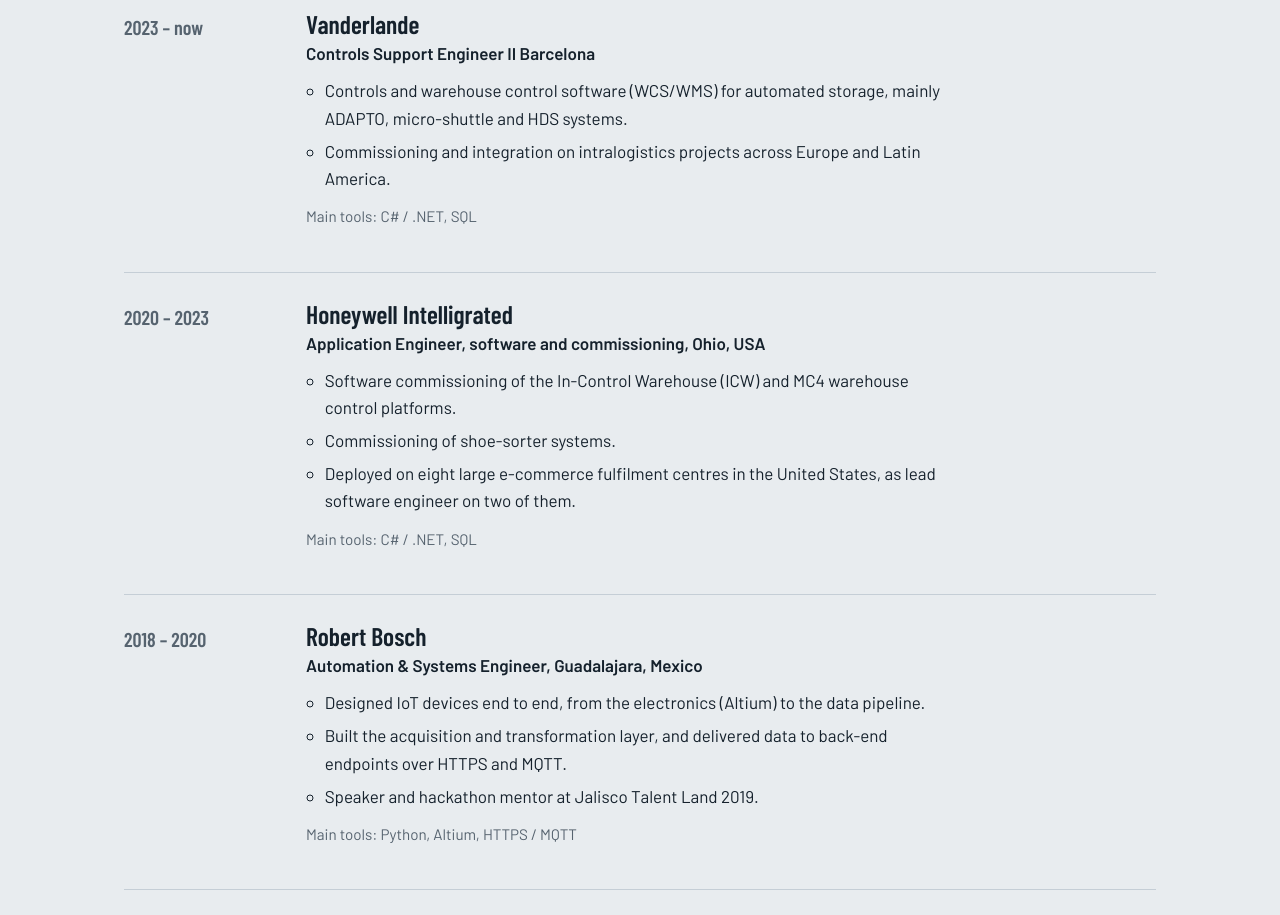
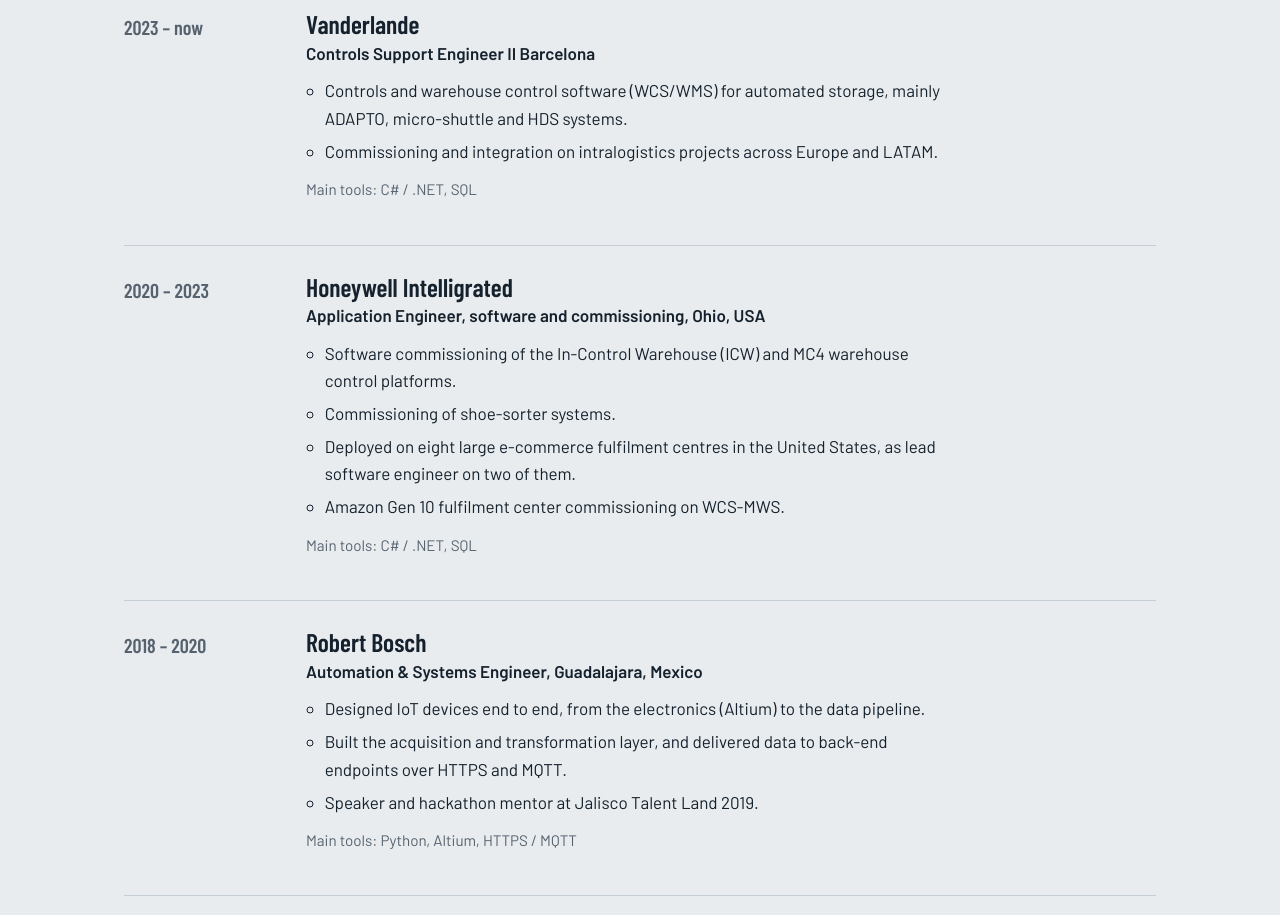
Before and after one commit to ikss-DSi/DS_Profile, a plain HTML site: page index.html in a window 1280 px wide. Shown: the part 1460-2375 px from the top of the page. Drawn offline with nearby package versions, Linux system fonts and the light colour scheme.

Commit message:
Update job description position

```diff
--- a/index.html
+++ b/index.html
@@ -253,7 +253,7 @@
             <p class="role">Controls Support Engineer II Barcelona</p>
             <ul>
               <li>Controls and warehouse control software (WCS/WMS) for automated storage, mainly ADAPTO, micro-shuttle and HDS systems.</li>
-              <li>Commissioning and integration on intralogistics projects across Europe and Latin America.</li>
+              <li>Commissioning and integration on intralogistics projects across Europe and LATAM.</li>
             </ul>
             <p class="tools">Main tools: C# / .NET, SQL</p>
           </div>
@@ -267,6 +267,7 @@
               <li>Software commissioning of the In-Control Warehouse (ICW) and MC4 warehouse control platforms.</li>
               <li>Commissioning of shoe-sorter systems.</li>
               <li>Deployed on eight large e-commerce fulfilment centres in the United States, as lead software engineer on two of them.</li>
+              <li>Amazon Gen 10 fulfilment center commissioning on WCS-MWS.</li>
             </ul>
             <p class="tools">Main tools: C# / .NET, SQL</p>
           </div>
```
